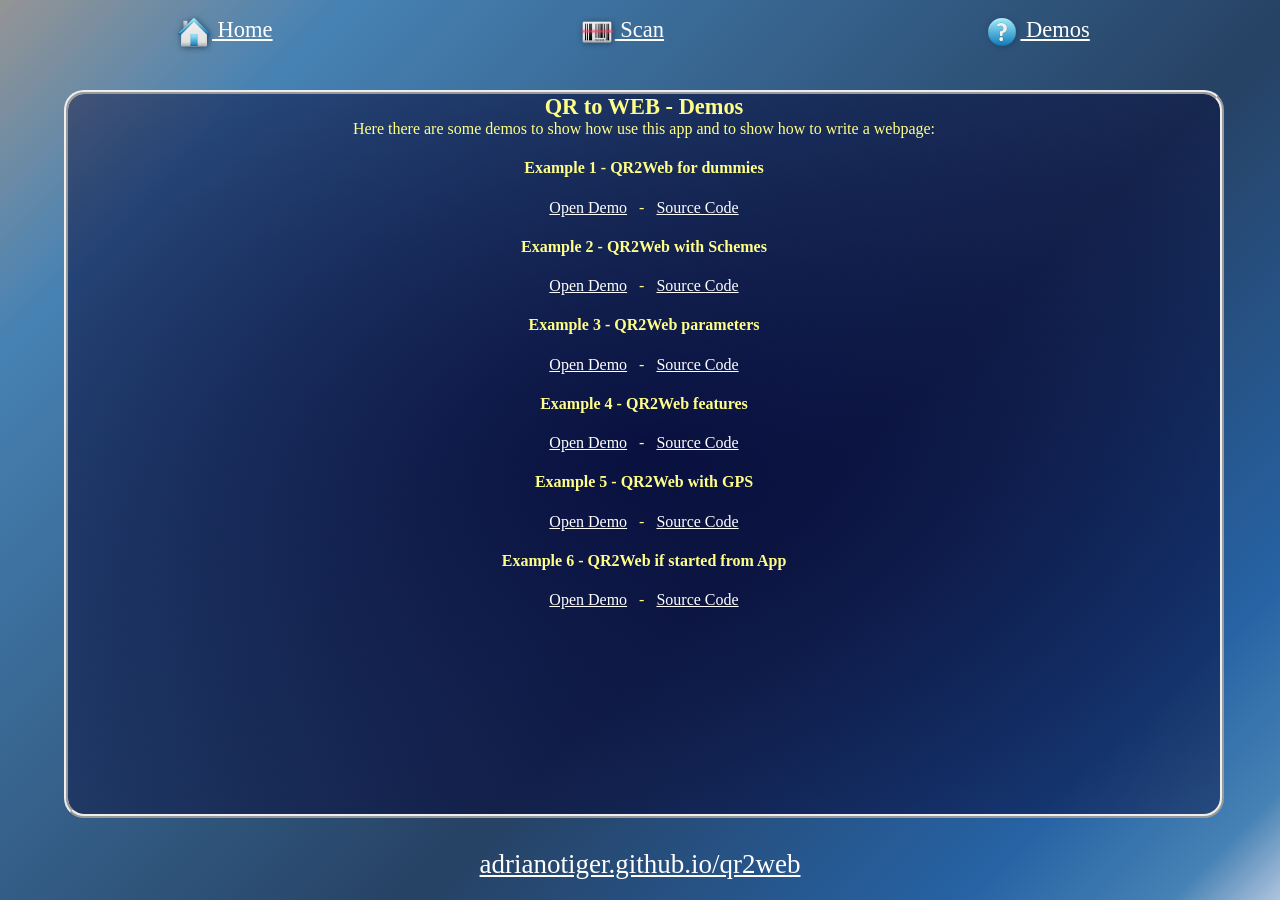
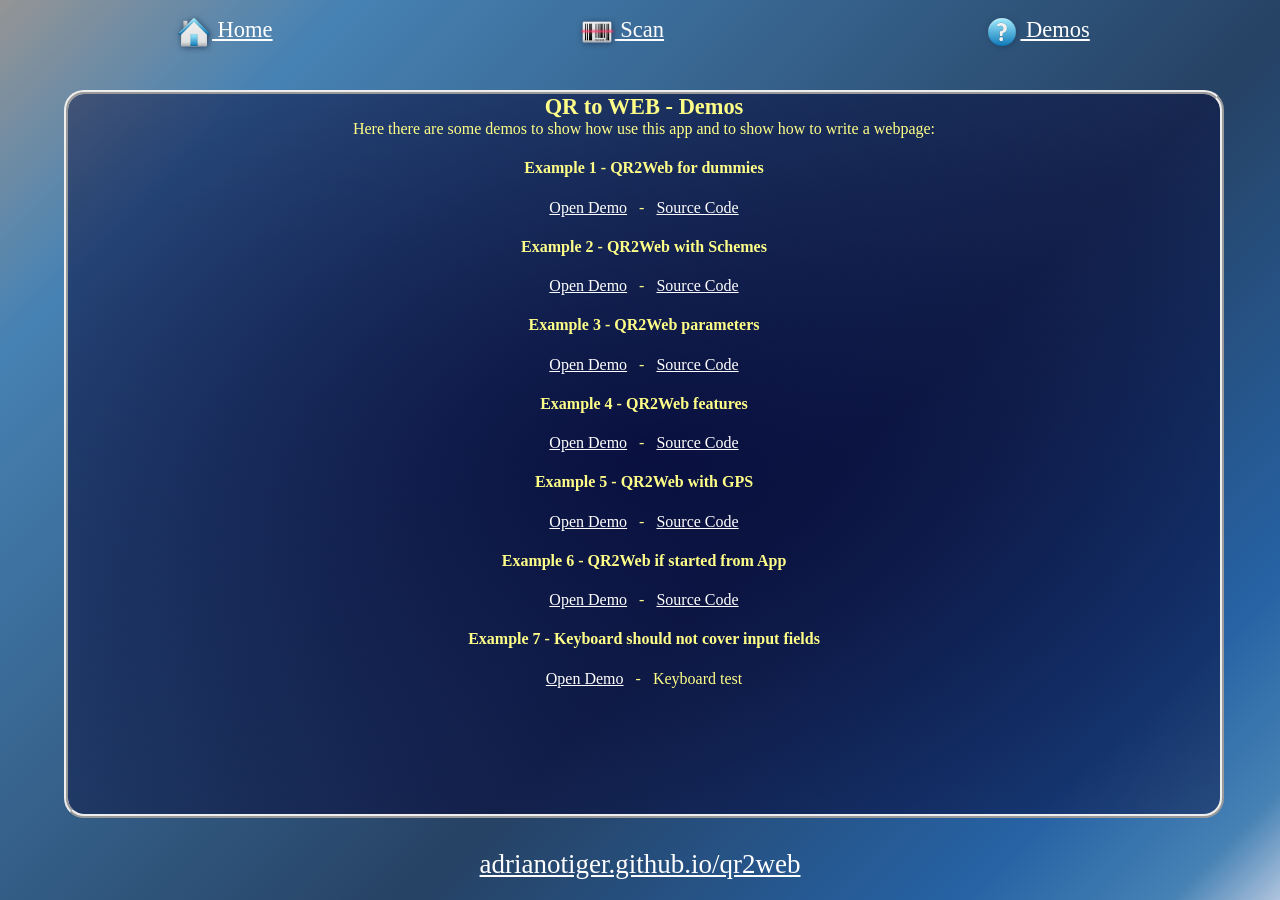
Before and after one commit to Adrianotiger/qr2web, a Jekyll site: the page built from demos.html, in a window 1280 px wide. Built offline with Jekyll 4.4.1, drawn with Linux system fonts in a browser that asks for light colours.

Commit message:
Update demos.html

```diff
--- a/demos.html
+++ b/demos.html
@@ -22,4 +22,7 @@ title: QR2Web Inventory - Demos
 
   <h4>Example 6 - QR2Web if started from App</h4>
   	<a href="demos/example6.html">Open Demo</a> &nbsp; -  &nbsp; <a href="https://github.com/Adrianotiger/qr2web/tree/master/Examples/6_QR2WebStartup">Source Code</a><br>
+
+  <h4>Example 7 - Keyboard should not cover input fields</h4>
+  	<a href="demos/example7.html">Open Demo</a> &nbsp; -  &nbsp; Keyboard test<br>
 </div>
```
